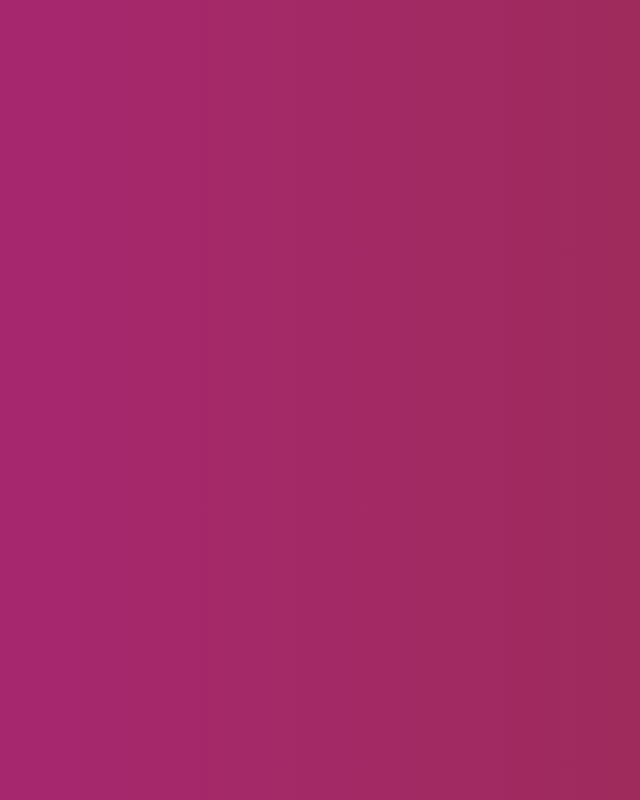
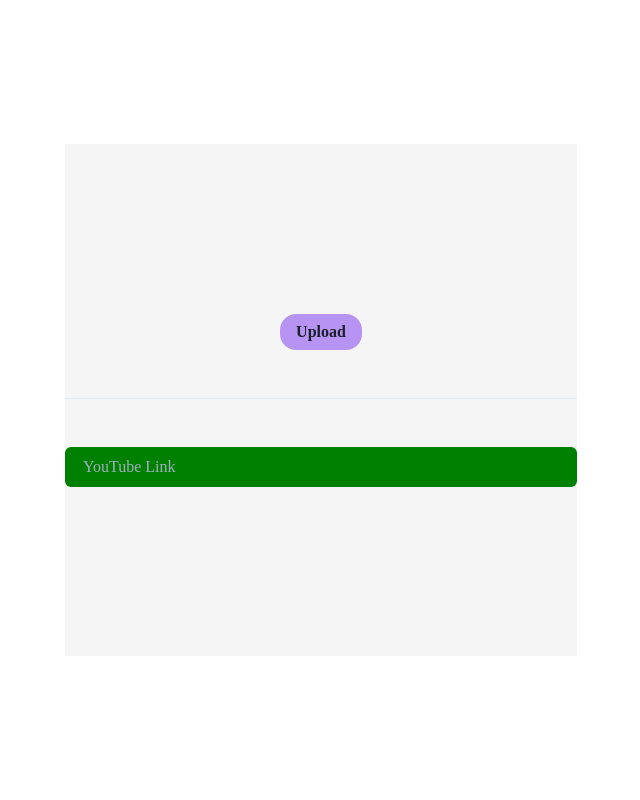
Before and after one commit to Poliphria/wave, a Next.js app: page / in a window 1280 px wide. Shown: the whole page, without its empty margins (319-959 px from the left). Built offline with nearby package versions, Linux system fonts and the light colour scheme.

Commit message:
Added comments to files

```diff
--- a/package.json
+++ b/package.json
@@ -12,10 +12,13 @@
     "@chakra-ui/react": "^1.6.10",
     "@emotion/react": "^11",
     "@emotion/styled": "^11",
+    "@fontsource/manrope": "^4.5.0",
+    "@fontsource/raleway": "^4.5.0",
     "framer-motion": "^4",
     "next": "11.1.2",
     "react": "17.0.2",
-    "react-dom": "17.0.2"
+    "react-dom": "17.0.2",
+    "wavesurfer.js": "^5.2.0"
   },
   "devDependencies": {
     "eslint": "8.0.1",
--- a/pages/_app.js
+++ b/pages/_app.js
@@ -1,8 +1,9 @@
 import { ChakraProvider } from "@chakra-ui/react"
+import theme from '../styles/theme.js'
 
 function MyApp({ Component, pageProps }) {
   return (
-    <ChakraProvider>
+    <ChakraProvider theme={theme}>
       <Component {...pageProps} />
     </ChakraProvider>
   )
--- a/pages/components/Container.js
+++ b/pages/components/Container.js
@@ -3,6 +3,7 @@
     keyframes,
     usePrefersReducedMotion
 } from '@chakra-ui/react'
+import theme, { Theme } from '@chakra-ui/theme'
 
 const gradient = keyframes`
       0% { background-position: 0% }
@@ -18,7 +19,7 @@
             direction="column"
             alignItems="center"
             justifyContent="flex-start"
-            bgGradient="linear(to-r, #F1354C, #B32189, #9A2D53)"
+            bgGradient="linear(to-r, purp.100, purp.200)"
             position="absolute"
             // bgColor="blackAlpha.100"
             bgSize="300% 300%"
--- a/pages/index.js
+++ b/pages/index.js
@@ -1,10 +1,32 @@
 import { Container } from "./components/Container"
-import { Text } from "@chakra-ui/layout"
+import { StackDivider, Text, VStack } from "@chakra-ui/layout"
+import { Button } from "@chakra-ui/button"
+import { Input } from "@chakra-ui/input"
 
 export default function Home() {
   return (
     <Container justifyContent="center">
-
+      <VStack
+        divider={<StackDivider borderColor="gray.200" />}
+        spacing="12"
+        align="center"
+        bgColor="whitesmoke"
+        width="lg"
+        height="lg"
+        justify="center"
+      >
+        <Button
+          bgColor="purple.300"
+          borderRadius="16px"
+          minWidth="64dp"
+          height="36px"
+          paddingLeft="16px"
+          paddingRight="16px"
+        >
+          Upload
+        </Button>
+        <Input bgColor="green" placeholder="YouTube Link" variant="filled"/>
+      </VStack>
     </Container>
   )
 }
--- /dev/null
+++ b/styles/theme.js
@@ -0,0 +1,24 @@
+import { extendTheme } from "@chakra-ui/react"
+
+const theme = extendTheme({
+  fonts: {
+    heading: "Raleway",
+    body: "Manrope",
+  },
+  colors: {
+    purp: {
+      100: "320e3b",
+      200: "4c2a85",
+      300: "6b7fd7",
+      400: "bcedf6",
+      500: "ddfbd2"
+    },
+    original: {
+      100: "F1354C",
+      200: "B32189",
+      300: "9A2D53"
+    }
+  }
+})
+
+export default theme
```
Also changed, not shown: pages/components/transcribe/TranscribeContainer.js (added, +15 -0 lines), pages/components/transcribe/WaveSurfer/WaveSurfer.js (added, +32 -0 lines), pages/transcribe.js (added, +13 -0 lines), 1 other file (tests, documents, lock files or other folders).
